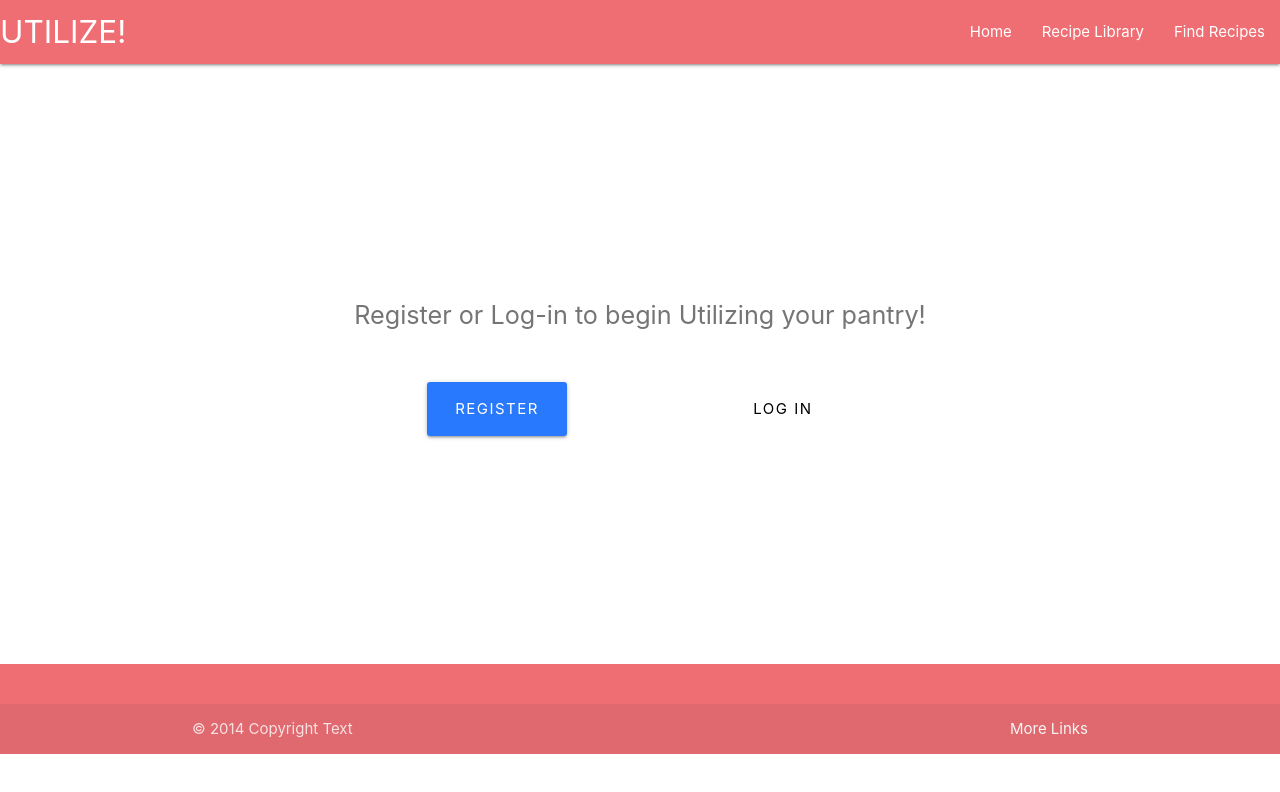
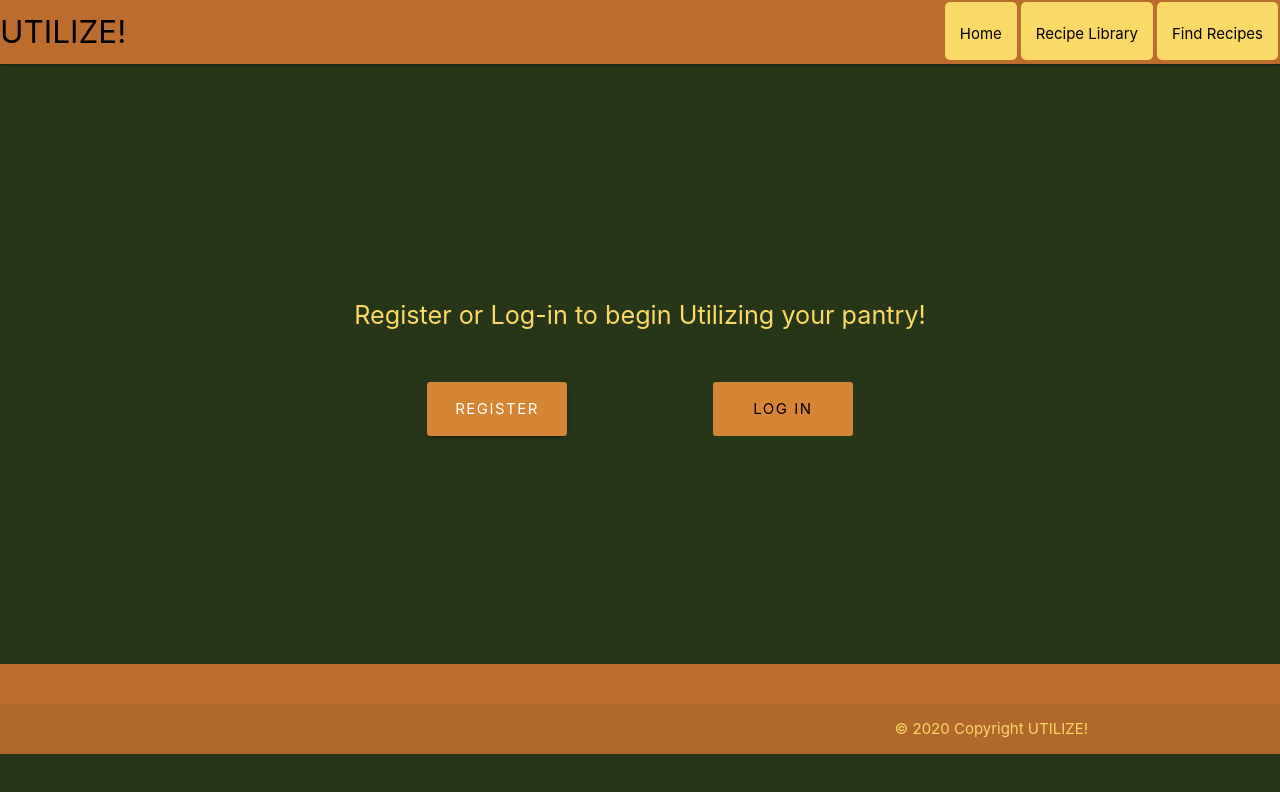
Before and after one commit to bclosson/Utilize, a React (Create React App) app in the folder client/: page / in a window 1280 px wide. Shown: the top 792 px of the page. Built offline with nearby package versions, Linux system fonts and the light colour scheme.

Commit message:
commit started styling register/login page

```diff
--- a/client/src/Components/Footer.js
+++ b/client/src/Components/Footer.js
@@ -22,8 +22,7 @@ return(
       </div>
       <div className="footer-copyright">
         <div className="container">
-        © 2014 Copyright Text
-        <a className="grey-text text-lighten-4 right" href="#!">More Links</a>
+        © 2020 Copyright UTILIZE!
         </div>
       </div>
     </footer>
--- a/client/src/index.css
+++ b/client/src/index.css
@@ -8,13 +8,59 @@ body {
     sans-serif;
   -webkit-font-smoothing: antialiased;
   -moz-osx-font-smoothing: grayscale;
+  background-color: #283618;
 }
 
 main {
   flex: 1 0 auto;
 }
 
+/* NAVBAR */
+.nav-wrapper {
+  background-color: #bc6d2d;
+}
+
+nav .brand-logo {
+  color: black;
+}
+
+nav ul a {
+  color: black;
+  background-color: #fbd966;
+  align-items: center;
+  margin: 2px;
+  border-radius: 5px;
+  height: 58px;
+
+}
+
+/* TEXT LOGIN/REGISTER */
+.grey-text.text-darken-1 {
+  color: #fbd966 !important
+}
+
+/* LOGIN/REGISTER BUTTONS */
+/* Register */
+.blue.accent-3 {
+  background-color: #d68535 !important;
+}
+/* Login */
+.white {
+  background-color: #d68535 !important;
+}
+
 code {
   font-family: source-code-pro, Menlo, Monaco, Consolas, 'Courier New',
     monospace;
 }
+
+
+/* FOOTER */
+.page-footer {
+  background-color: #bc6d2d;
+}
+
+.page-footer .footer-copyright{
+  color: #fbd966;
+  text-align: right;
+}
```
Also changed, not shown: 1 other file (tests, documents, lock files or other folders).
